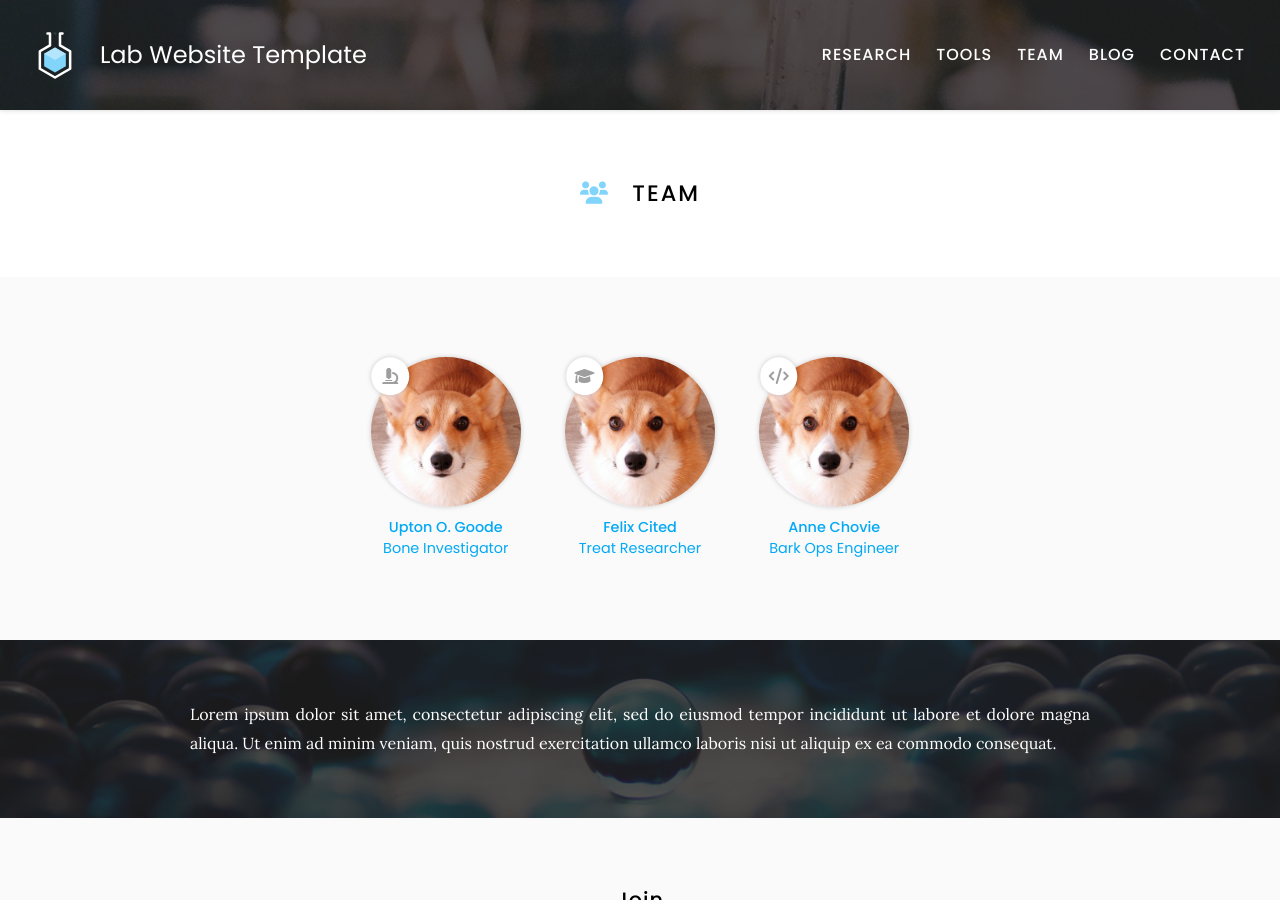
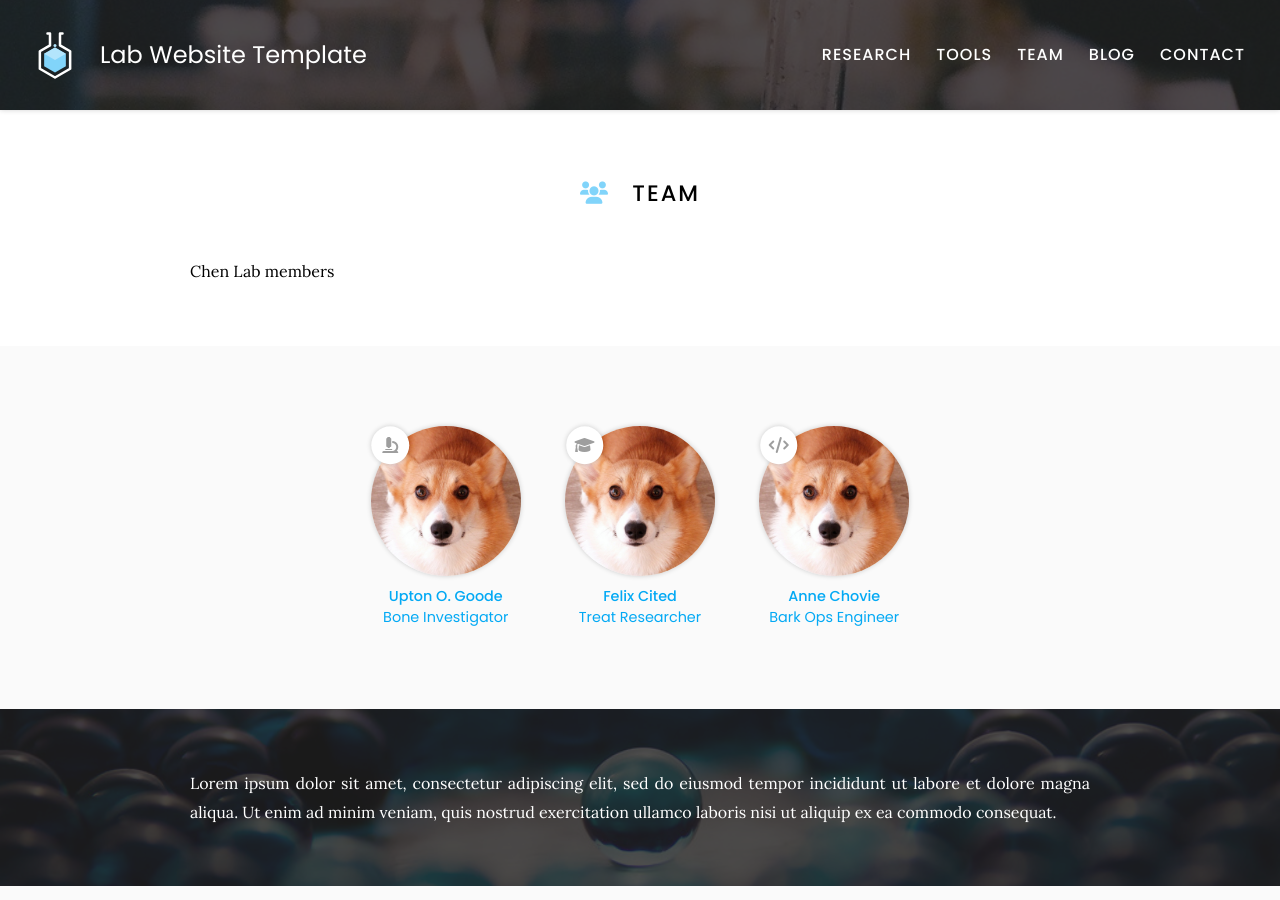
Before and after one commit to kaifuchenlab/kaifuchenlab.github.io, a Jekyll site: the page built from team/index.md, in a window 1280 px wide and 900 px high. Built offline with Jekyll 4.4.1, drawn with Linux system fonts in a browser that asks for light colours.

Commit message:
Update index.md

```diff
--- a/team/index.md
+++ b/team/index.md
@@ -7,7 +7,7 @@ nav:
 
 # <i class="fas fa-users"></i>Team
 
-
+Chen Lab members
 
 {% include section.html %}
 
```
